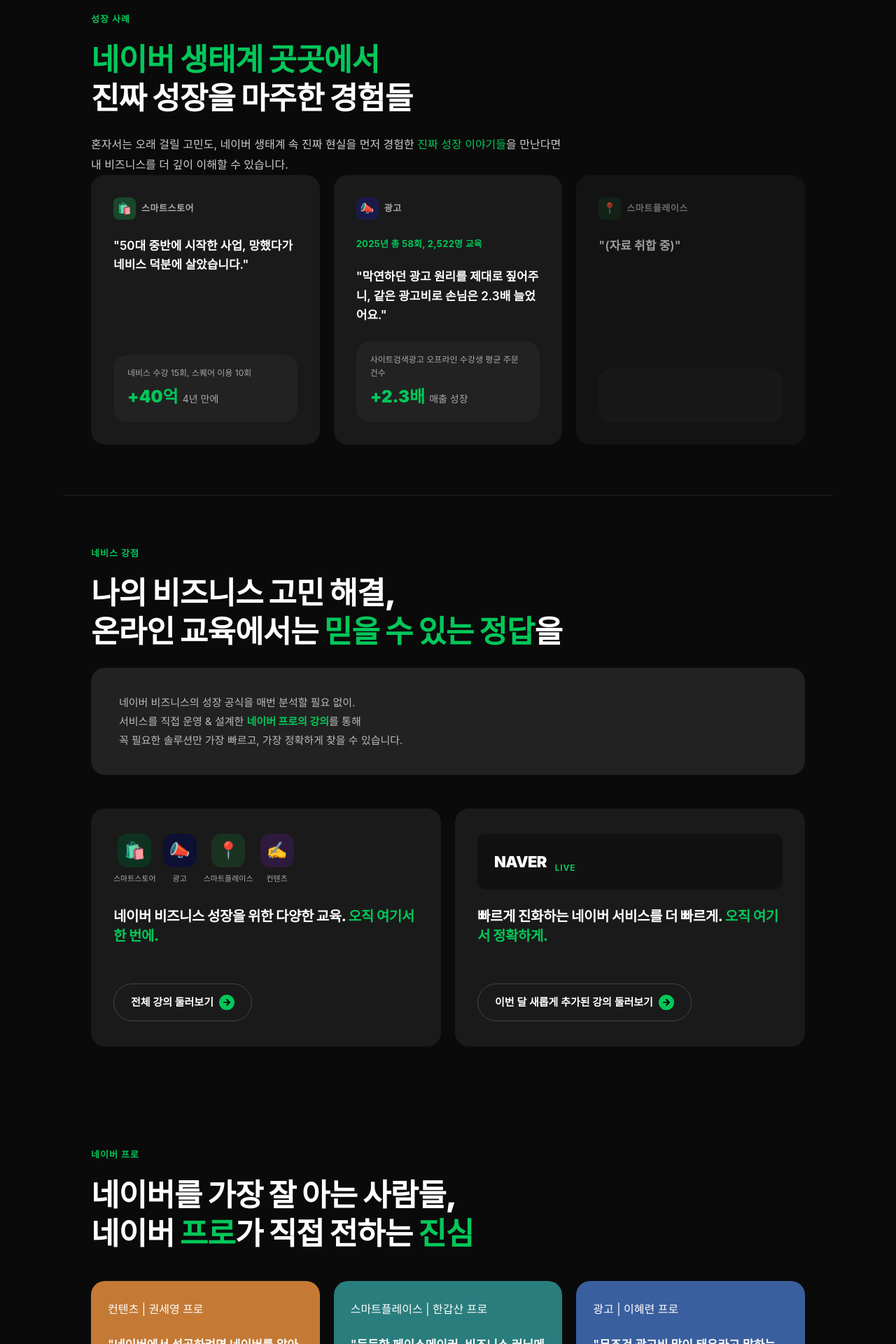
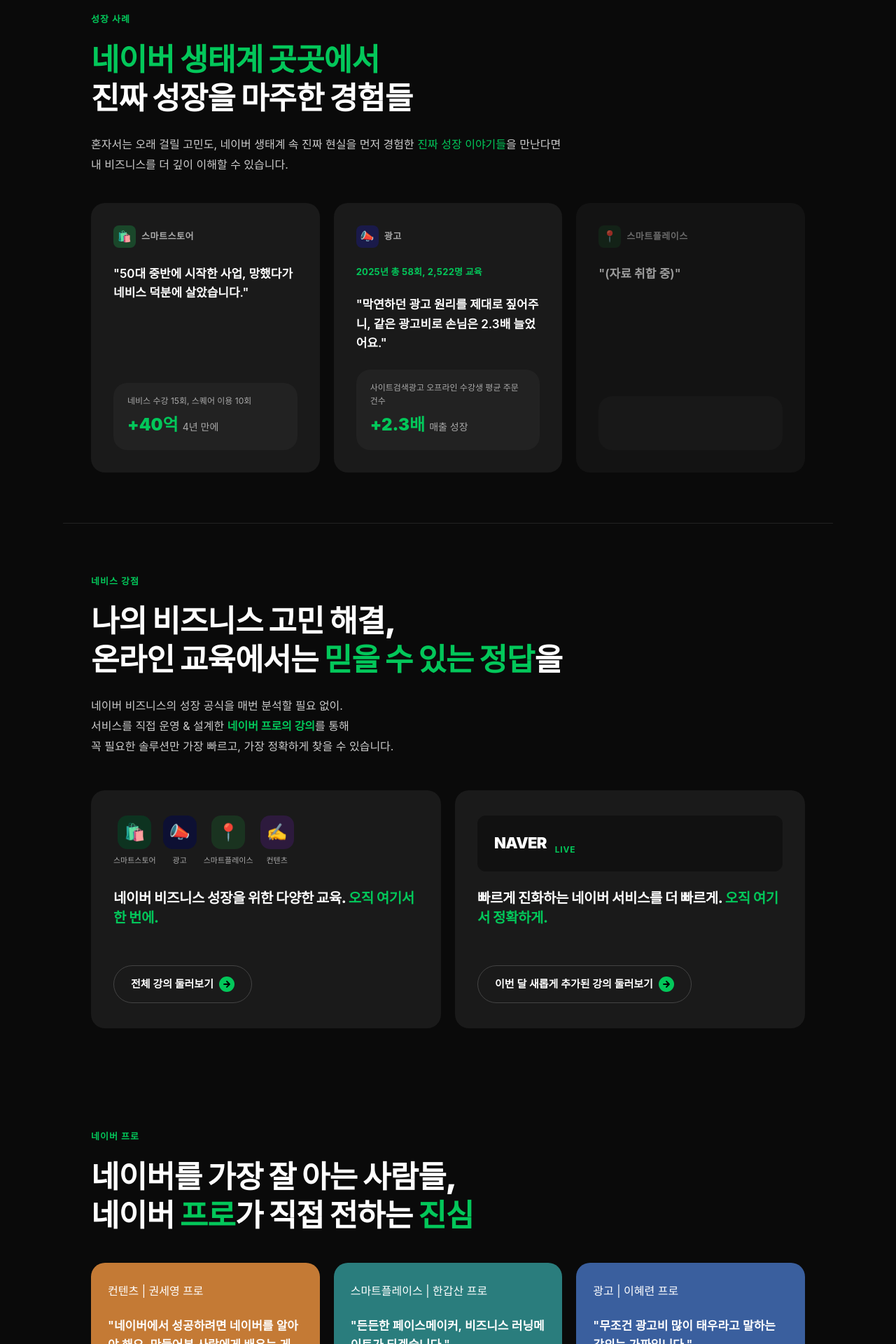
Before and after one commit to umnyaumnya/intro.nbs, a Jekyll site: the page built from index.html, in a window 1280 px wide. Shown: the part 869-2789 px from the top of the page at 70% size. Built offline with Jekyll 4.4.1, drawn with Linux system fonts in a browser that asks for light colours.

Commit message:
강점/스퀘어 상단 본문 박스 배경 제거(평문화) + 성장 사례 본문-카드 사이 여백 확장

```diff
--- a/_layouts/default.html
+++ b/_layouts/default.html
@@ -99,7 +99,11 @@
     .square-card-v2 .card-image { background: #0a0a0a; border-radius: 12px; padding: 20px; display: flex; align-items: center; justify-content: center; height: 240px; margin-top: auto; overflow: hidden; }
     .square-card-v2 .card-image img { max-width: 100%; max-height: 100%; width: auto; height: auto; object-fit: contain; }
     .placeholder-card { opacity: 0.6; }
-    .strengths-bottom.as-top { margin-top: 24px; margin-bottom: 48px; }
+    /* 강점/스퀘어 상단 본문은 회색 박스 없이 평문(성장 사례와 동일한 톤)으로 표시 */
+    .strengths-bottom.as-top { margin-top: 24px; margin-bottom: 48px; background: transparent; padding: 0; }
+    .strengths-bottom.as-top p { font-size: 16px; color: #ccc; line-height: 1.8; max-width: 720px; }
+    /* 성장 사례: 서브 카피와 카드 그리드 사이 여백 확장 */
+    .stories-grid { margin-top: 40px; }
     /* pros 섹션 상단 큰 제목 — 다른 섹션 h2와 동일한 폰트/사이즈 */
     .pros-headline { text-align: left; font-size: clamp(28px, 4vw, 44px); font-weight: 900; color: #fff; margin-bottom: 40px; line-height: 1.25; letter-spacing: -0.02em; }
     .qna-answer p { margin: 0 0 12px 0; }
```
